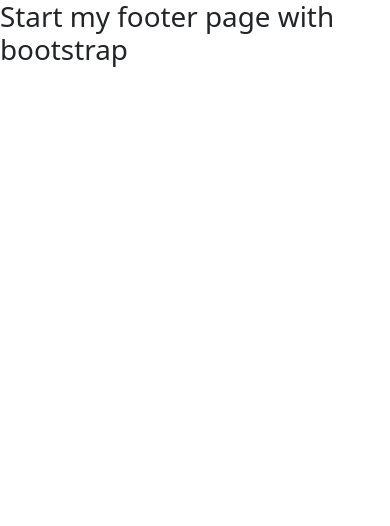
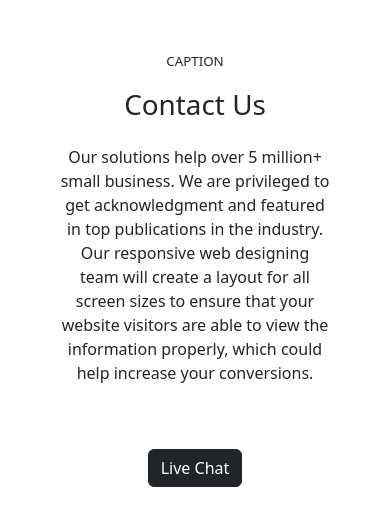
Before and after one commit to frsiam/footer-page-with-bootstrap, a plain HTML site: page index.html in a window 390 px wide. Drawn offline with nearby package versions, Linux system fonts and the light colour scheme.

Commit message:
add favicon, title and first part done with mobile responsive

```diff
--- a/index.html
+++ b/index.html
@@ -3,10 +3,16 @@
 <head>
     <meta charset="UTF-8">
     <meta name="viewport" content="width=device-width, initial-scale=1.0">
-    <title>Bootstrap</title>
+    <title>ContactUs</title>
+    <link rel="icon" href="icon/titleIcon.webp" type="image/x-icon">
     <link href="https://cdn.jsdelivr.net/npm/bootstrap@5.3.2/dist/css/bootstrap.min.css" rel="stylesheet" integrity="sha384-T3c6CoIi6uLrA9TneNEoa7RxnatzjcDSCmG1MXxSR1GAsXEV/Dwwykc2MPK8M2HN" crossorigin="anonymous">
 </head>
 <body>
-    <h1>Start my footer page with bootstrap</h1>
+    <div class="container text-center mt-5">
+        <p class="fs-6 text-uppercase fw-medium"><span style="font-size: smaller;">Caption</span></p>
+        <h1>Contact Us</h1>
+        <p class="mt-4 px-5">Our solutions help over 5 million+ small business. We are privileged to get acknowledgment and featured in top publications in the industry. Our responsive web designing team will create a layout for all screen sizes to ensure that your website visitors are able to view the information properly, which could help increase your conversions.</p>
+        <button type="button" class="btn btn-dark mt-5 fw-medium">Live Chat</button>
+    </div>
 </body>
 </html>
```
